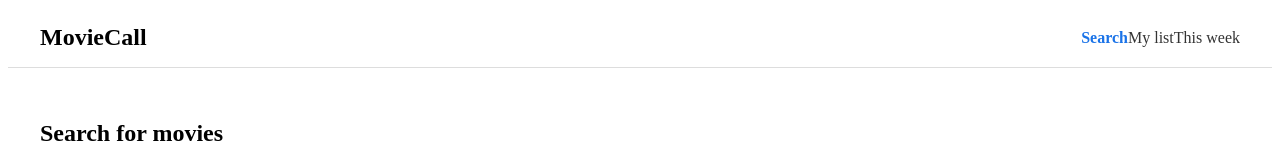
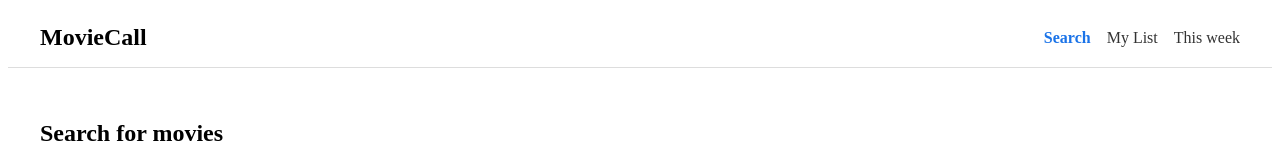
Before and after one commit to DABZEN8/MovieCall, a Vue app: page / in a window 1280 px wide. Shown: the top 160 px of the page. Built offline with nearby package versions, Linux system fonts and the light colour scheme; no server answers.

Commit message:
Add responsive navigation layout
Added responsive navigation menu
Improved mobile layout handling
Added mobile breakpoint styling

```diff
--- a/src/App.vue
+++ b/src/App.vue
@@ -1,16 +1,57 @@
 
 <script setup>
+  import { ref } from "vue"
 
+  const menuOpen =
+  ref(false)
+
+  function toggleMenu() {
+    menuOpen.value =
+    !menuOpen.value
+  }
+
+  function closeMenu() {
+    menuOpen.value =
+    false
+  }
 </script>
 
 <template>
   <header class="app-header">
     <h1 class="logo">MovieCall</h1>
-    <nav class="main-nav">
-      <RouterLink to = "/">Search</RouterLink>
-      <RouterLink to = "/my-list">My list</RouterLink>
-      <RouterLink to = "/week">This week</routerLink>
-    </nav>
+    <button
+      class="nav-toggle"
+      @click="toggleMenu"
+    >
+    ☰
+  </button>
+
+  <nav
+    class="main-nav"
+    :class="{ open: menuOpen}"
+  >
+    <RouterLink
+      to="/"
+      @click="closeMenu"
+  >
+      Search
+    </RouterLink>
+
+    <RouterLink
+      to="/my-list"
+      @click="closeMenu"
+  >
+      My List
+    </RouterLink>
+
+    <RouterLink
+      to="/week"
+      @click="closeMenu"
+  >
+      This week
+    </RouterLink>
+  </nav>
+
   </header>
 
   <main class = "app-main">
@@ -47,4 +88,45 @@
   padding: 2rem;
 }
 
+.nav-toggle {
+  display: none;
+}
+
+.main-nav {
+  display: flex;
+  gap: 1rem;
+}
+
+@media (max-width: 768px) {
+
+  .app-header {
+    padding: 1rem;
+  }
+
+  .nav-toggle {
+    display: block;
+    font-size: 1.5rem;
+    background: none;
+    border: none;
+    cursor: pointer;
+  }
+
+  .main-nav {
+    display: none;
+    position: absolute;
+    top: 64px;
+    left: 0;
+    right: 0;
+    background: white;
+    border-bottom: 1px solid #ddd;
+    padding: 1rem;
+    flex-direction: column;
+    gap: 1rem;
+  }
+
+  .main-nav.open {
+    display: flex;
+  }
+}
+
 </style>
```
